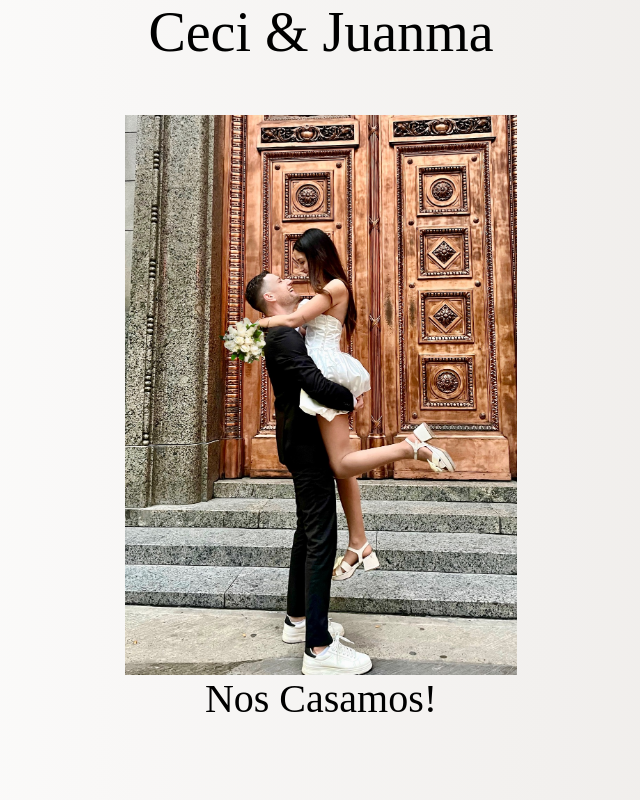
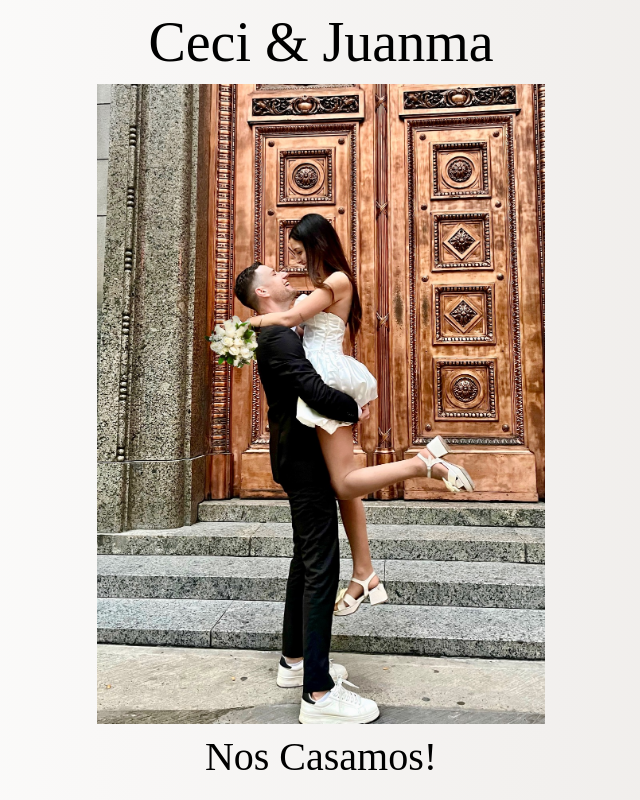
Before and after one commit to JuanMaDolce/Invitacion, a React (Create React App) app: page / in a window 1280 px wide. Shown: the top 800 px of the page, without its empty margins (319-959 px from the left). Built offline with nearby package versions, Linux system fonts and the light colour scheme; a web font is replaced by a local one.

Commit message:
final-final commit

```diff
--- a/src/styles/Header.css
+++ b/src/styles/Header.css
@@ -1,14 +1,14 @@
 .header {
     display: flex;
     flex-direction: column;
-    justify-content: space-between;
+    justify-content: space-evenly;
     align-items: center;
     height: 100vh;
     width: 100%;
     text-align: center;
   }
 .header img{
-  max-height: 70%;
+  max-height: 80%;
   object-fit: cover;
   object-position: center center;
 }
@@ -21,7 +21,7 @@
   background: -webkit-linear-gradient(to right, #FFFFFF, #ECE9E6);
   background: linear-gradient(to right, #FFFFFF, #ECE9E6);
   width: 100%;
-  height: 15%;
+
 }
 
 .header h2{
@@ -34,5 +34,5 @@
   background: linear-gradient(to right, #FFFFFF, #ECE9E6);
   width: 100%;
   padding-bottom: 10px;
-  height: 15%;
+
 }
```
